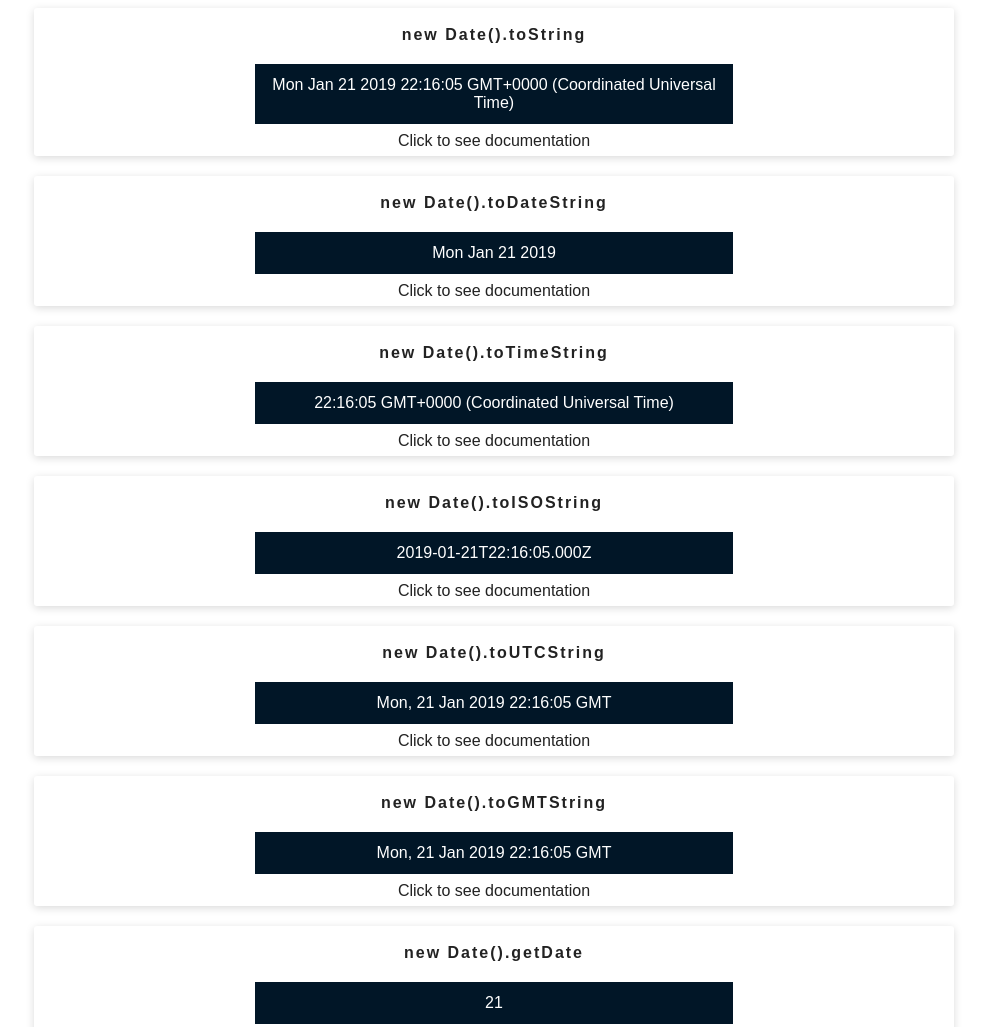
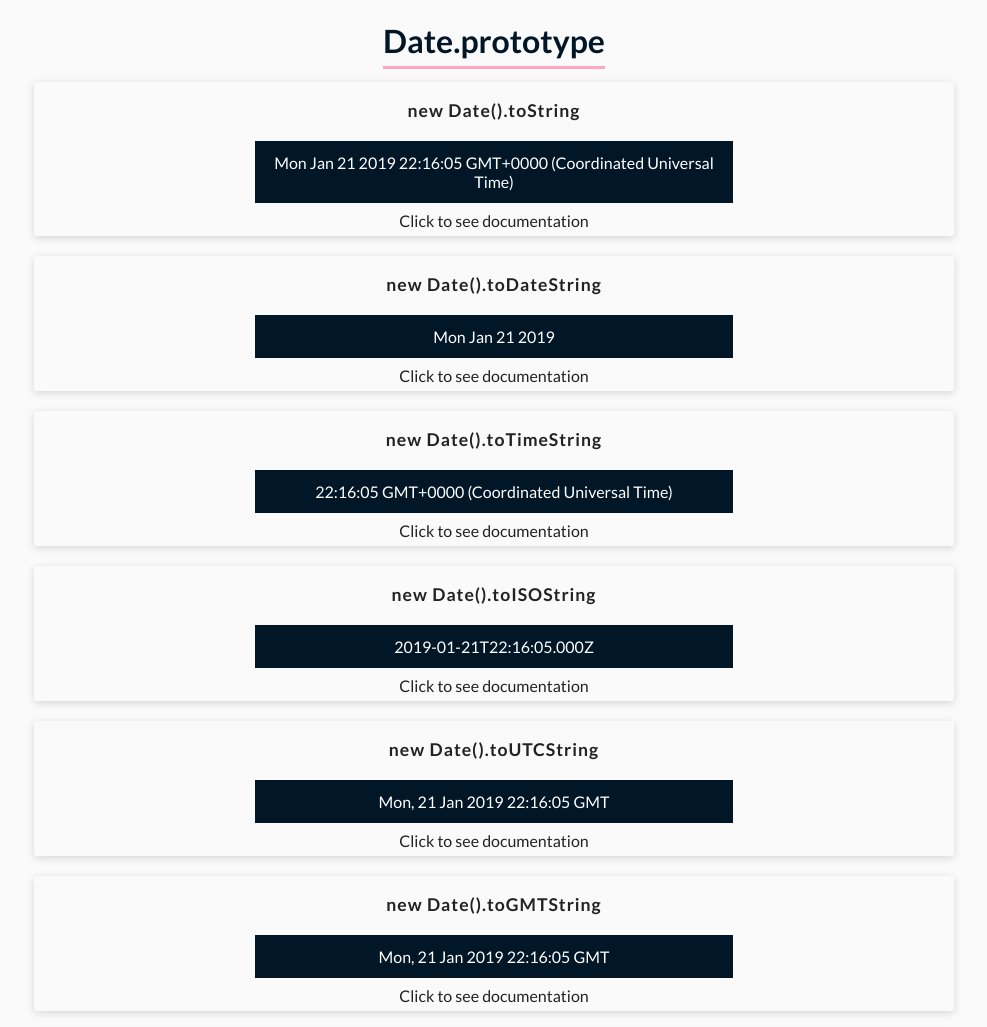
Before and after one commit to eowino/object-explorer, a React app: page / in a window 1280 px wide. Shown: the top 1027 px of the page, without its empty margins (146-1133 px from the left). Built offline with nearby package versions, Linux system fonts and the light colour scheme.

Commit message:
adding header, font-family, and some styles

```diff
--- a/public/index.html
+++ b/public/index.html
@@ -1,16 +1,22 @@
 <!DOCTYPE html>
 <html lang="en">
-
   <head>
-	<meta charset="utf-8">
-	<meta name="viewport" content="width=device-width, initial-scale=1, shrink-to-fit=no">
-	<meta name="theme-color" content="#000000">
+    <meta charset="utf-8" />
+    <meta
+      name="viewport"
+      content="width=device-width, initial-scale=1, shrink-to-fit=no"
+    />
+    <meta name="theme-color" content="#000000" />
     <!--
       manifest.json provides metadata used when your web app is added to the
       homescreen on Android. See https://developers.google.com/web/fundamentals/engage-and-retain/web-app-manifest/
     -->
-	<link rel="manifest" href="%PUBLIC_URL%/manifest.json">
-	<link rel="shortcut icon" href="%PUBLIC_URL%/favicon.ico">
+    <link rel="manifest" href="%PUBLIC_URL%/manifest.json" />
+    <link rel="shortcut icon" href="%PUBLIC_URL%/favicon.ico" />
+    <link
+      href="https://fonts.googleapis.com/css?family=Lato:400,700"
+      rel="stylesheet"
+    />
     <!--
       Notice the use of %PUBLIC_URL% in the tags above.
       It will be replaced with the URL of the `public` folder during the build.
@@ -24,9 +30,7 @@
   </head>
 
   <body>
-	<noscript>
-		You need to enable JavaScript to run this app.
-	</noscript>
+    <noscript> You need to enable JavaScript to run this app. </noscript>
     <div id="root"></div>
     <!--
       This HTML file is a template.
@@ -39,5 +43,4 @@
       To create a production bundle, use `npm run build` or `yarn build`.
     -->
   </body>
-
 </html>
--- /dev/null
+++ b/src/Title.js
@@ -0,0 +1,15 @@
+import React from 'react';
+
+export default function Title({ title }) {
+  return (
+    <h1 className="title">
+      <a
+        target="_blank"
+        rel="noopener noreferrer"
+        href={`https://mdn.io/${encodeURI(title)}`}
+      >
+        {title}
+      </a>
+    </h1>
+  );
+}
--- a/src/index.js
+++ b/src/index.js
@@ -1,17 +1,19 @@
-import React from "react";
-import ReactDOM from "react-dom";
-import Card from "./Card";
+import React from 'react';
+import ReactDOM from 'react-dom';
+import Card from './Card';
+import Title from './Title';
 
-import "./styles.css";
+import './styles.css';
 
 function App() {
   const dateFns = Object.getOwnPropertyNames(Date.prototype).filter(
-    name => name.startsWith("to") || name.startsWith("get")
+    name => name.startsWith('to') || name.startsWith('get')
   );
   const date = new Date();
 
   return (
     <div className="App">
+      <Title title="Date.prototype" />
       {dateFns.map(fnName => (
         <Card property={`new Date().${fnName}`} result={`${date[fnName]()}`} />
       ))}
@@ -19,5 +21,5 @@ function App() {
   );
 }
 
-const rootElement = document.getElementById("root");
+const rootElement = document.getElementById('root');
 ReactDOM.render(<App />, rootElement);
--- a/src/styles.css
+++ b/src/styles.css
@@ -1,8 +1,25 @@
+body {
+  background: #fafafa;
+  font-family: 'Lato', sans-serif;
+}
+
 .App {
-  font-family: sans-serif;
   text-align: center;
   max-width: 920px;
   margin: auto;
+}
+
+.title a {
+  color: #011627;
+  text-decoration: none;
+  padding-bottom: 6px;
+  border-bottom: 3px solid #ffa7c4;
+  transition: border-bottom-color 0.4s ease;
+}
+
+.title a:focus,
+.title a:hover {
+  border-bottom-color: #82aaff;
 }
 
 .card {
@@ -13,6 +30,12 @@
   margin-bottom: 20px;
   text-decoration: none;
   color: #222;
+  transition: box-shadow 0.4s ease;
+}
+
+.card:focus,
+.card:hover {
+  box-shadow: -2px 8px 22px 0 rgba(0, 0, 0, 0.15);
 }
 
 .card__prop,
@@ -22,8 +45,9 @@
 }
 
 .card__prop {
-  font-weight: 600;
-  letter-spacing: 2px;
+  font-weight: 700;
+  font-size: 1.1em;
+  letter-spacing: 1px;
 }
 
 .card__result {
```
Lines whose indentation alone changed are shown as unchanged.
